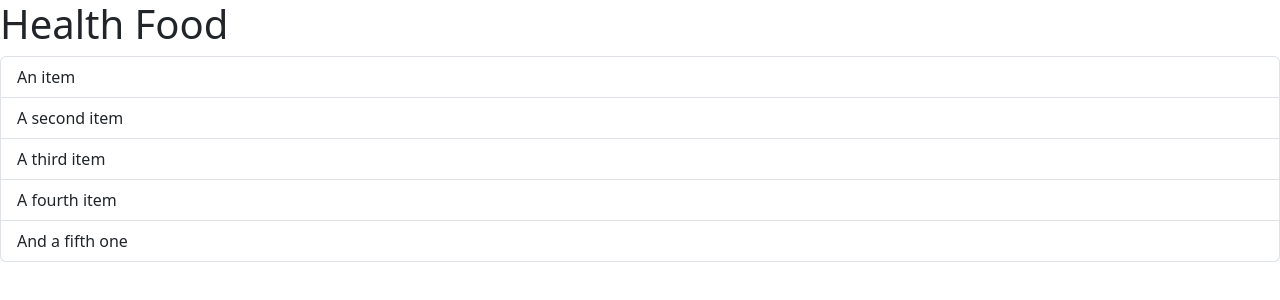
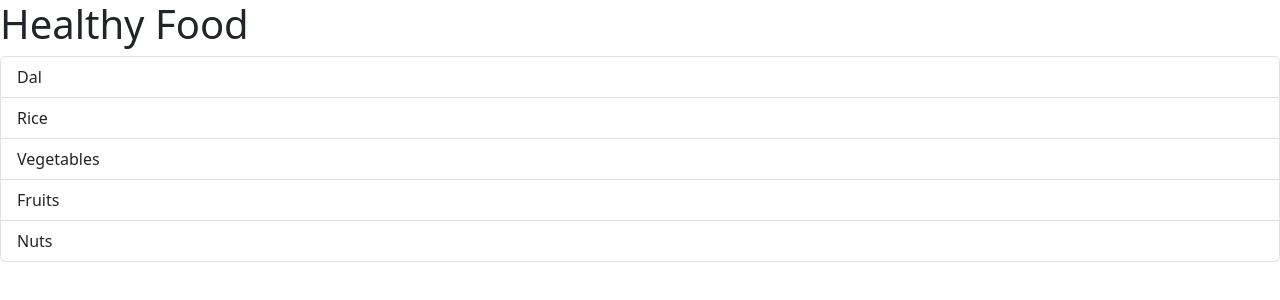
Before and after one commit to Chaitya-007/React-Again-KGCoding, a React (Vite) app in the folder 18_Fragments/learning-fragment/: page / in a window 1280 px wide. Shown: the top 300 px of the page. Built offline with nearby package versions, Linux system fonts and the light colour scheme.

Commit message:
Added React.Fragment

```diff
--- a/18_Fragments/learning-fragment/src/App.jsx
+++ b/18_Fragments/learning-fragment/src/App.jsx
@@ -4,13 +4,13 @@ import "bootstrap/dist/css/bootstrap.min.css";
 function App() {
   return (
     <React.Fragment>
-      <h1>Health Food</h1>
+      <h1>Healthy Food</h1>
       <ul className="list-group">
-        <li className="list-group-item">An item</li>
-        <li className="list-group-item">A second item</li>
-        <li className="list-group-item">A third item</li>
-        <li className="list-group-item">A fourth item</li>
-        <li className="list-group-item">And a fifth one</li>
+        <li className="list-group-item">Dal</li>
+        <li className="list-group-item">Rice</li>
+        <li className="list-group-item">Vegetables</li>
+        <li className="list-group-item">Fruits</li>
+        <li className="list-group-item">Nuts</li>
       </ul>
     </React.Fragment>
   );
```
